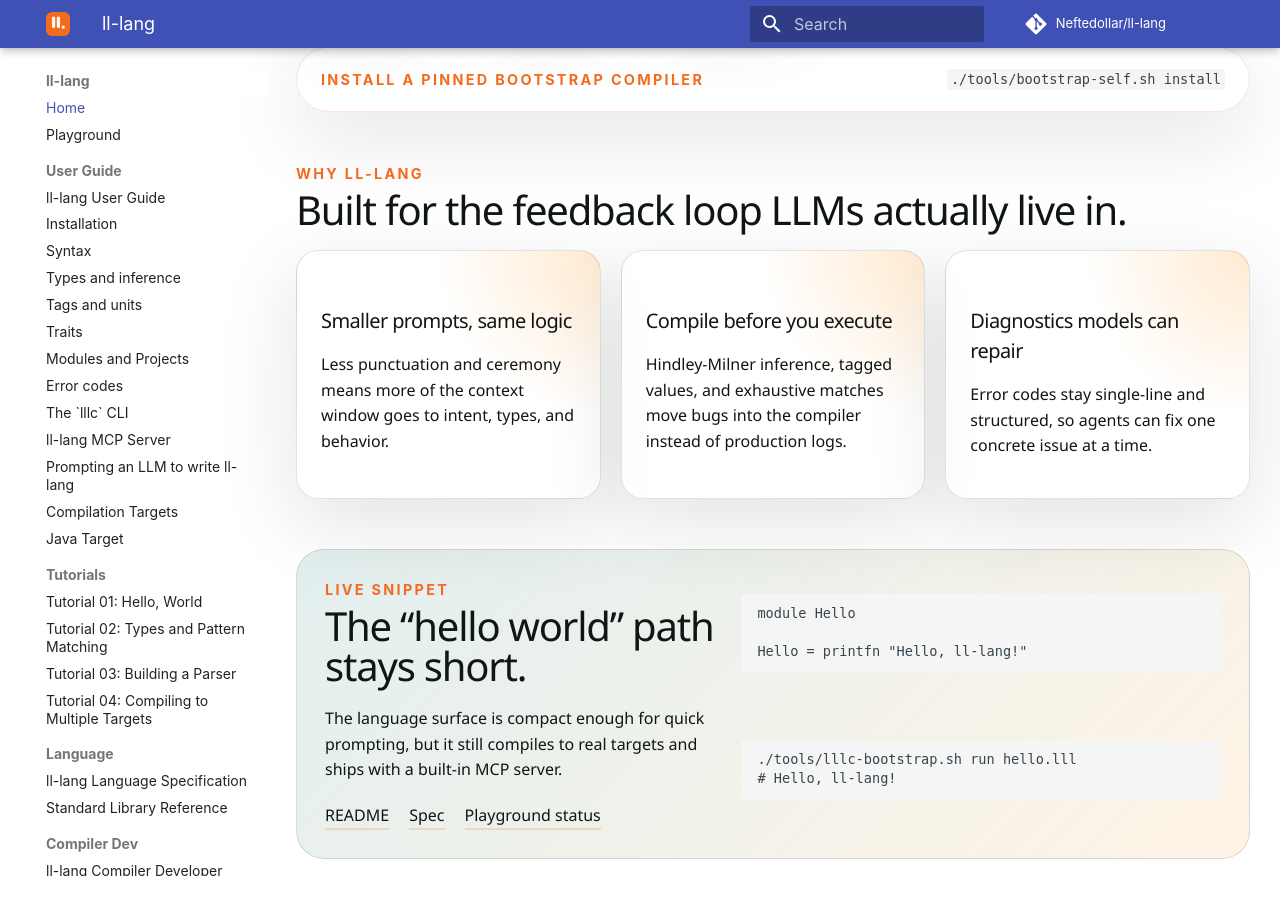
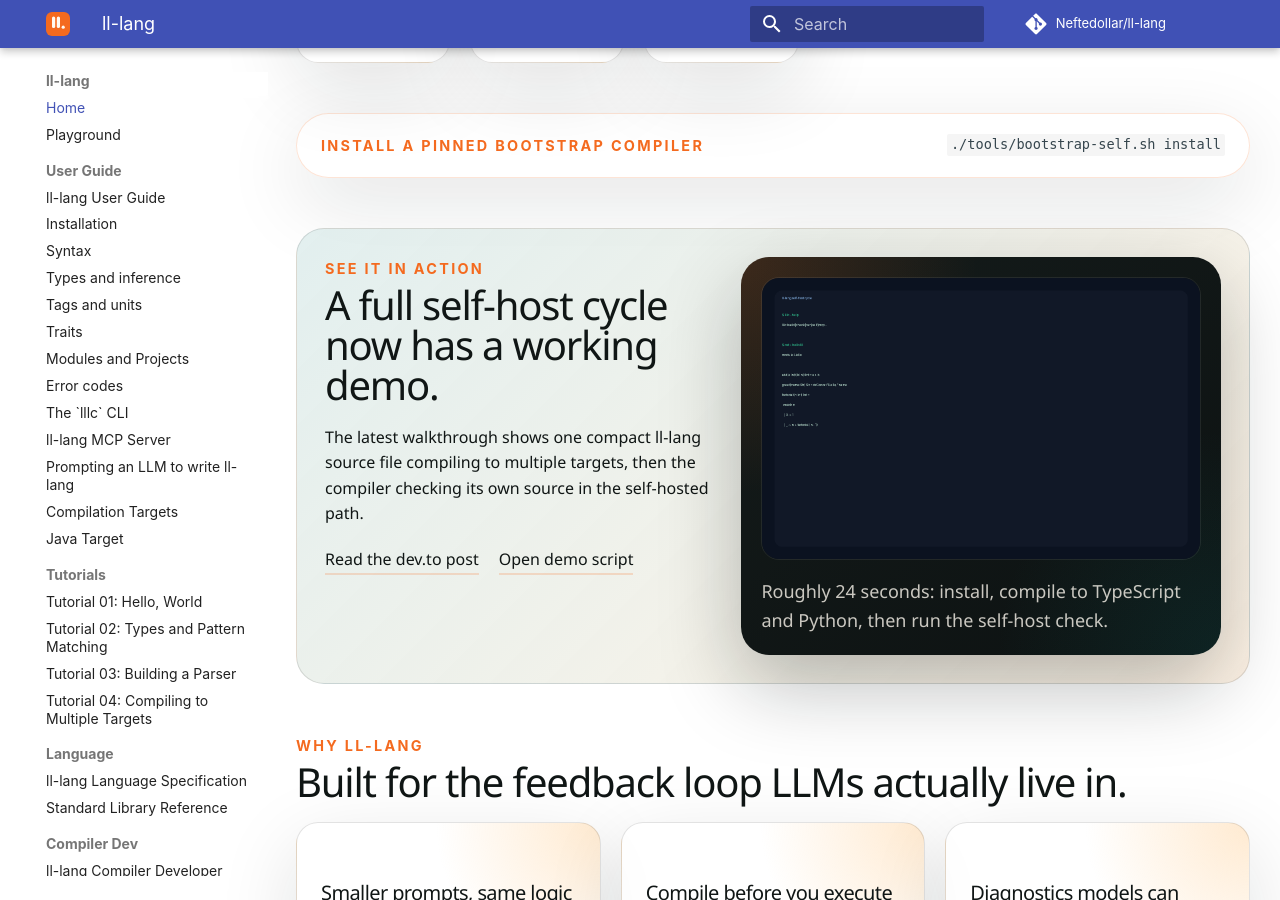
Before and after one commit to Neftedollar/ll-lang, an MkDocs documentation site: the page built from docs/index.md, in a window 1280 px wide and 900 px high, scrolled down 1276 px. Built offline with MkDocs 1.6.1 and Material for MkDocs 9.7.7, drawn with Linux system fonts in a browser that asks for light colours; comment, search, counter and statistics services are not loaded.

Commit message:
Link self-host demo post from README and landing
Co-Authored-By: Paperclip <noreply@paperclip.ing>

```diff
--- a/docs/index.md
+++ b/docs/index.md
@@ -20,6 +20,7 @@ hide:
       </p>
       <div class="ll-actions">
         <a class="md-button md-button--primary" href="https://github.com/Neftedollar/ll-lang">Open GitHub</a>
+        <a class="md-button" href="https://dev.to/neftedollar/the-2600-line-compiler-that-compiles-itself-and-emits-f-typescript-python-java-and-c-49lh">See it in action</a>
         <a class="md-button" href="why-ll-lang/">Why ll-lang</a>
         <a class="md-button" href="language-spec/">Read the spec</a>
         <a class="md-button" href="https://github.com/Neftedollar/ll-lang/discussions">Leave beta feedback →</a>
@@ -54,6 +55,32 @@ hide:
   <section class="ll-command-bar">
     <span class="ll-command-bar__label">Install a pinned bootstrap compiler</span>
     <code>./tools/bootstrap-self.sh install</code>
+  </section>
+
+  <section class="ll-section ll-section--contrast">
+    <div>
+      <div class="ll-section__eyebrow">See it in action</div>
+      <h2>A full self-host cycle now has a working demo.</h2>
+      <p>
+        The latest walkthrough shows one compact ll-lang source file compiling to
+        multiple targets, then the compiler checking its own source in the
+        self-hosted path.
+      </p>
+      <div class="ll-link-row">
+        <a href="https://dev.to/neftedollar/the-2600-line-compiler-that-compiles-itself-and-emits-f-typescript-python-java-and-c-49lh">Read the dev.to post</a>
+        <a href="https://github.com/Neftedollar/ll-lang/blob/main/tools/demo-self-host.sh">Open demo script</a>
+      </div>
+    </div>
+    <div class="ll-hero__media">
+      <img
+        class="ll-hero__gif"
+        src="assets/demo/self-host-cycle.gif"
+        alt="Animated terminal demo of bootstrap install, multi-target compile, and ll-lang self-host check"
+      />
+      <p class="ll-caption">
+        Roughly 24 seconds: install, compile to TypeScript and Python, then run the self-host check.
+      </p>
+    </div>
   </section>
 
   <section class="ll-section">
```
Also changed, not shown: README.md (+6 -0 lines).
